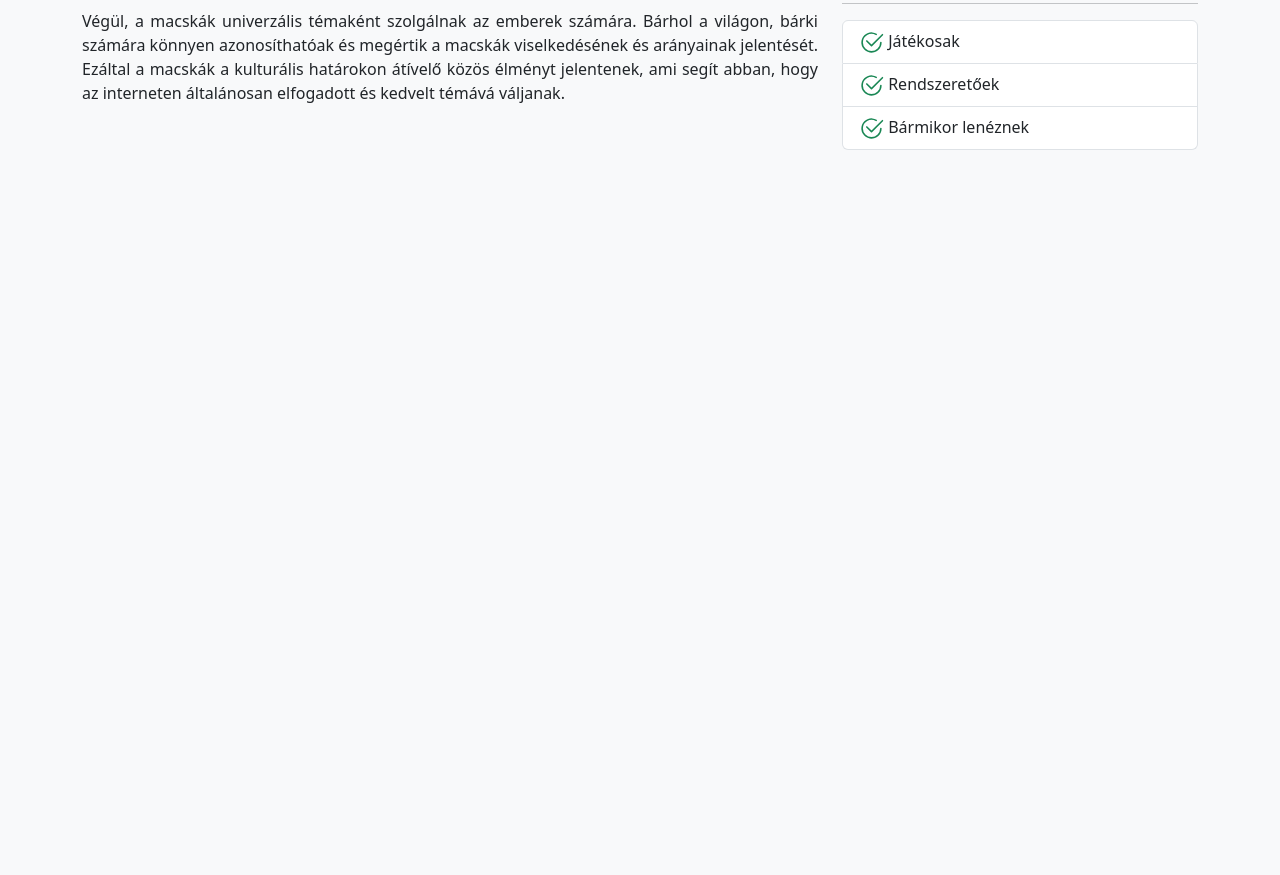
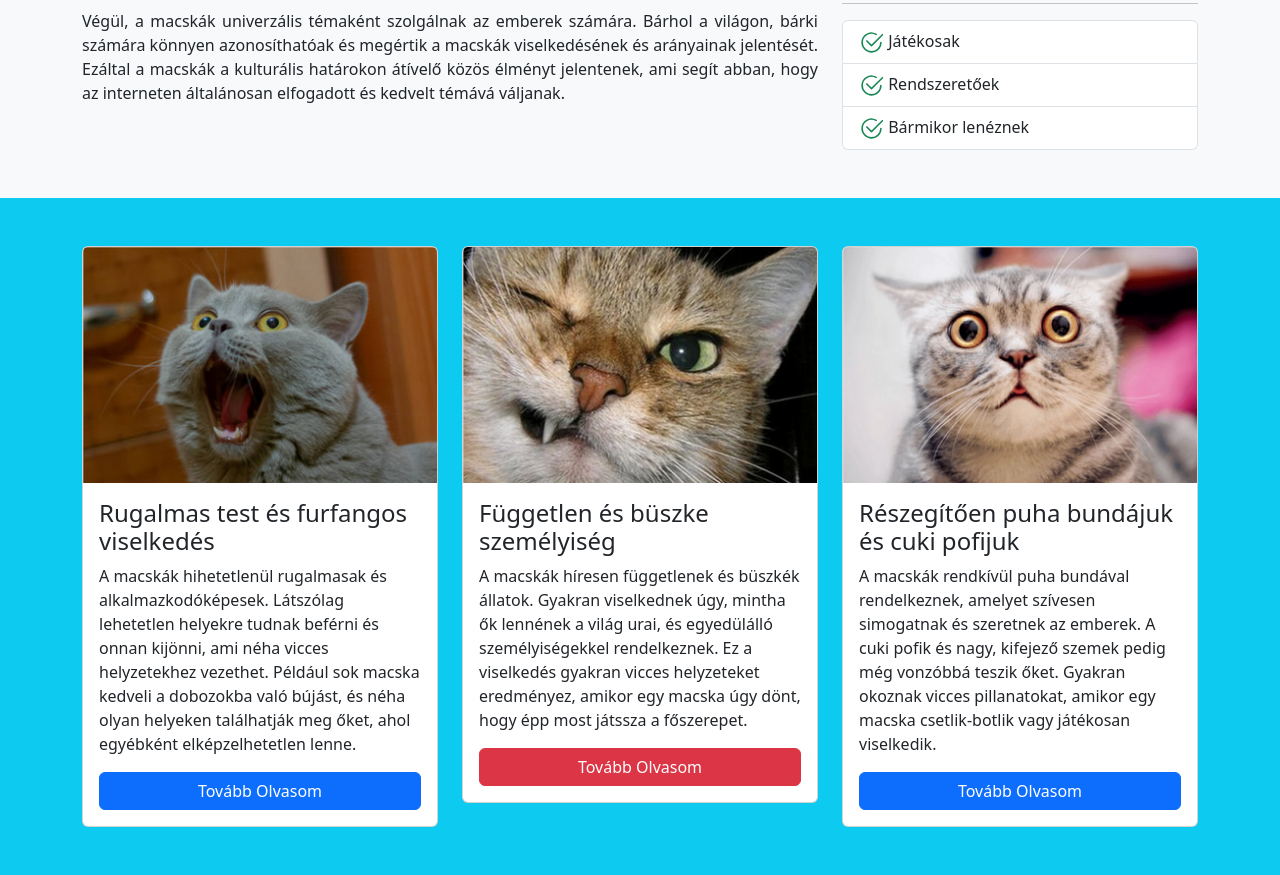
Before and after one commit to adika-sulis/cica-25-03-24, a plain HTML site: page index.html in a window 1280 px wide. Shown: the part 437-1312 px from the top of the page. Before the commit the page ends 800 px from the top, so only its background shows below. Drawn offline with nearby package versions, Linux system fonts and the light colour scheme.

Commit message:
kész:section

```diff
--- a/index.html
+++ b/index.html
@@ -90,6 +90,70 @@
 
     </div>
 
+
+    <section class="container-fluid mt-5 py-5 bg-info">
+        <div class="container">
+            <div class="row">
+                <div class="col-12 col-md-6 col-lg-4">
+
+                    <div class="card">
+
+                    <img class="card-img-top" src="./img/macska_1.png" alt="Cica 1">
+                    <div class="card-body">
+                      <h4 class="card-title">Rugalmas test és furfangos viselkedés
+                    </h4>
+                      <p class="card-text">A macskák hihetetlenül rugalmasak és alkalmazkodóképesek. Látszólag lehetetlen helyekre tudnak beférni és onnan kijönni, ami néha vicces helyzetekhez vezethet. Például sok macska kedveli a dobozokba való bújást, és néha olyan helyeken találhatják meg őket, ahol egyébként elképzelhetetlen lenne.
+                    </p>
+                      <a href="#" class="btn btn-primary w-100 text-center">Tovább Olvasom</a>
+                    </div>
+                  </div>
+                </div>
+
+
+
+                <div class="col-12 col-md-6 col-lg-4">
+                    <div class="card">
+
+                        <img class="card-img-top" src="./img/macska_2.png" alt="Cica 2">
+                        <div class="card-body">
+                          <h4 class="card-title">Független és büszke személyiség
+
+                        </h4>
+                          <p class="card-text">A macskák híresen függetlenek és büszkék állatok. Gyakran viselkednek úgy, mintha ők lennének a világ urai, és egyedülálló személyiségekkel rendelkeznek. Ez a viselkedés gyakran vicces helyzeteket eredményez, amikor egy macska úgy dönt, hogy épp most játssza a főszerepet.
+                        </p>
+                          <a href="#" class="btn btn-danger w-100 text-center">Tovább Olvasom</a>
+                        </div>
+                      </div>
+                    </div>
+
+
+
+
+                <div class="col-12 col-md-12 col-lg-4">
+
+                    <div class="card">
+
+                        <img class="card-img-top" src="./img/macska_3.png" alt="Cica 3">
+                        <div class="card-body">
+                          <h4 class="card-title">Részegítően puha bundájuk és cuki pofijuk
+
+                        </h4>
+                          <p class="card-text">A macskák rendkívül puha bundával rendelkeznek, amelyet szívesen simogatnak és szeretnek az emberek. A cuki pofik és nagy, kifejező szemek pedig még vonzóbbá teszik őket. Gyakran okoznak vicces pillanatokat, amikor egy macska csetlik-botlik vagy játékosan viselkedik.
+                        </p>
+                          <a href="#" class="btn btn-primary w-100 text-center">Tovább Olvasom</a>
+                        </div>
+                      </div>
+                    </div>
+
+
+
+                </div>
+            </div>
+        </div>
+
+    </div>
+    </section>
+
     <footer>
 
     </footer>
```
Also changed, not shown: css/style.css (line endings or trailing spaces).
